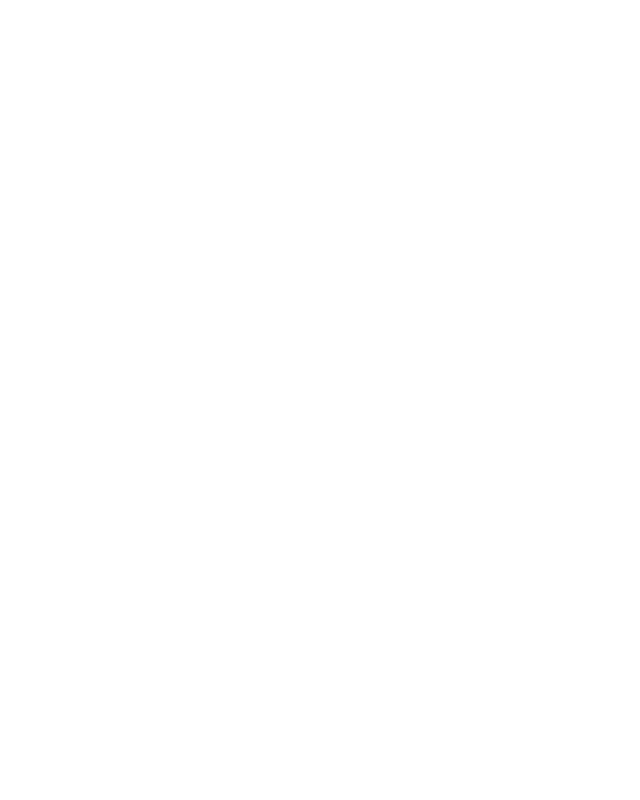
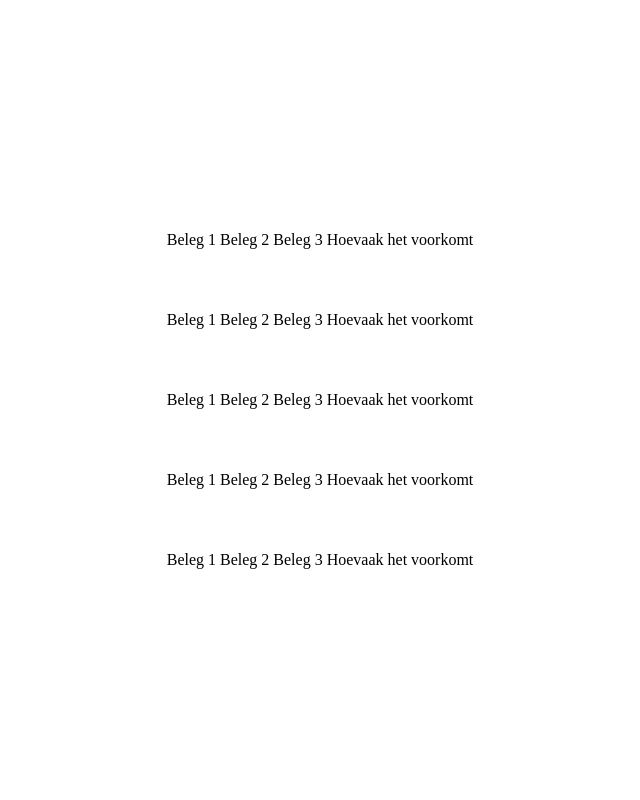
Before and after one commit to Heise420/pannenformkoeken, a PHP site: page / in a window 1280 px wide. Before the commit the part shown is empty. Shown: the whole page, without its empty margins (320-960 px from the left). Run offline with PHP 8.4, Linux system fonts and the light colour scheme.

Commit message:
Week 1: Front-end

```diff
--- a/css/style.css
+++ b/css/style.css
@@ -0,0 +1,27 @@
+* {
+  margin: 0;
+  padding: 0;
+}
+
+main {
+  min-height: 100vh;
+  min-width: 100vw;
+}
+
+li {
+  min-height: 5rem;
+  min-width: 100%;
+}
+
+.container {
+  min-width: 80%;
+}
+
+.flex {
+  display: flex;
+}
+
+.flex-center {
+  justify-content: center;
+  align-items: center;
+}
--- a/index.php
+++ b/index.php
@@ -5,9 +5,44 @@
       <meta http-equiv="X-UA-Compatible" content="IE=edge">
       <meta name="viewport" content="width=device-width, initial-scale=1.0">
       <link rel="stylesheet" href="css/style.css">
-      <title>Home</title>
+      <title>Home | Pannenformkoeken</title>
   </head>
   <body>
-
+    <main class="vh-100 vw-100 flex flex-center">
+      <div class="container vw-80">
+        <ol>
+          <li class="flex flex-center">
+            Beleg 1
+            Beleg 2
+            Beleg 3
+            Hoevaak het voorkomt
+          </li>
+          <li class="flex flex-center">
+            Beleg 1
+            Beleg 2
+            Beleg 3
+            Hoevaak het voorkomt
+          </li>
+          <li class="flex flex-center">
+            Beleg 1
+            Beleg 2
+            Beleg 3
+            Hoevaak het voorkomt
+          </li>
+          <li class="flex flex-center">
+            Beleg 1
+            Beleg 2
+            Beleg 3
+            Hoevaak het voorkomt
+          </li>
+          <li class="flex flex-center">
+            Beleg 1
+            Beleg 2
+            Beleg 3
+            Hoevaak het voorkomt
+          </li>
+        </ol>
+      </div>
+    </main>
   </body>
 </html>
```
